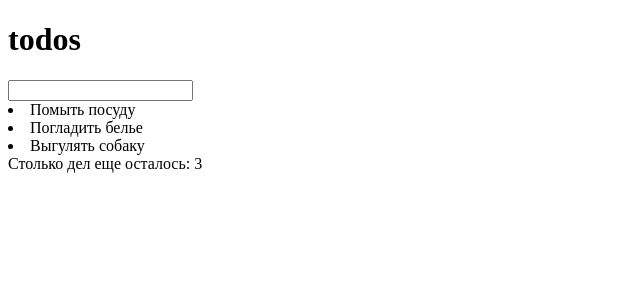
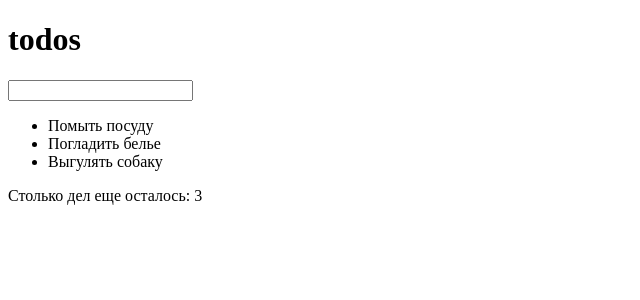
Before and after one commit to WebHeroSchool/toDoVoronkova, a React (Create React App) app: page / in a window 1280 px wide. Shown: the top 300 px of the page, without its empty margins (0-640 px from the left). Built offline with nearby package versions, Linux system fonts and the light colour scheme.

Commit message:
Добавила в App список дел и проитерировала их в TodoList

```diff
--- a/src/App.js
+++ b/src/App.js
@@ -3,11 +3,9 @@ import TodoInput from './components/TodoInput/TodoInput';
 import TodoList from './components/TodoList/TodoList';
 import Footer from './components/Footer/Footer';
 
-const tasks = {
-  'one': 'Помыть посуду',
-  'two': 'Погладить белье',
-  'three': 'Выгулять собаку'
-};
+const tasks = [ { value: 'Помыть посуду' },
+                { value: 'Погладить белье' },
+                { value: 'Выгулять собаку' }];
 
 const App = () => (<div>
   <h1>todos</h1>
--- a/src/components/TodoList/TodoList.js
+++ b/src/components/TodoList/TodoList.js
@@ -2,10 +2,8 @@ import React from 'react';
 import TodoItem from '../TodoItem/TodoItem';
 
 
-const TodoList = ({ tasks }) => (<div>
-  <li><TodoItem text={ tasks.one } /></li>
-  <li><TodoItem text={ tasks.two } /></li>
-  <li><TodoItem text={ tasks.three } /></li>
-</div>);
+const TodoList = ({ tasks }) => (<ul>
+  { tasks.map(item => <li key={ item.value }><TodoItem text={ item.value } /></li>) }
+</ul>);
 
 export default TodoList;
```
